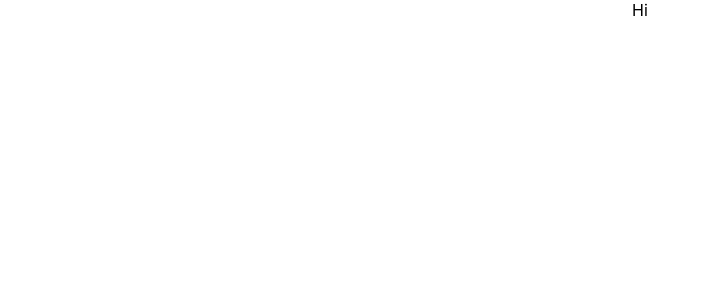
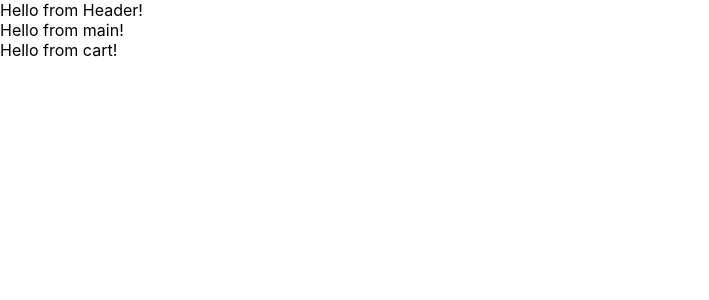
Before and after one commit to lehelen19/small-cart, a React (Create React App) app: page / in a window 1280 px wide. Shown: the top 300 px of the page, without its empty margins (0-709 px from the left). Built offline with nearby package versions, Linux system fonts and the light colour scheme.

Commit message:
Create basic components: Main, Header, Cart (all empty)

```diff
--- a/src/App.jsx
+++ b/src/App.jsx
@@ -1,10 +1,16 @@
-import './App.css';
 import React from 'react';
+import Header from './components/Header';
+import Main from './components/Main';
+import Cart from './components/Cart';
 
 function App() {
   return (
     <div className="App">
-      Hi
+      <Header />
+      <div>
+        <Main />
+        <Cart />
+      </div>
     </div>
   );
 }
--- /dev/null
+++ b/src/components/Cart.jsx
@@ -0,0 +1,11 @@
+import React from 'react';
+
+function Cart() {
+  return (
+    <div>
+      Hello from cart!
+    </div>
+  );
+}
+
+export default Cart;
--- /dev/null
+++ b/src/components/Header.jsx
@@ -0,0 +1,9 @@
+import React from 'react';
+
+function Header() {
+  return (
+    <div>Hello from Header!</div>
+  );
+}
+
+export default Header;
--- /dev/null
+++ b/src/components/Main.jsx
@@ -0,0 +1,11 @@
+import React from 'react';
+
+function Main() {
+  return (
+    <div>
+      Hello from main!
+    </div>
+  );
+}
+
+export default Main;
```
